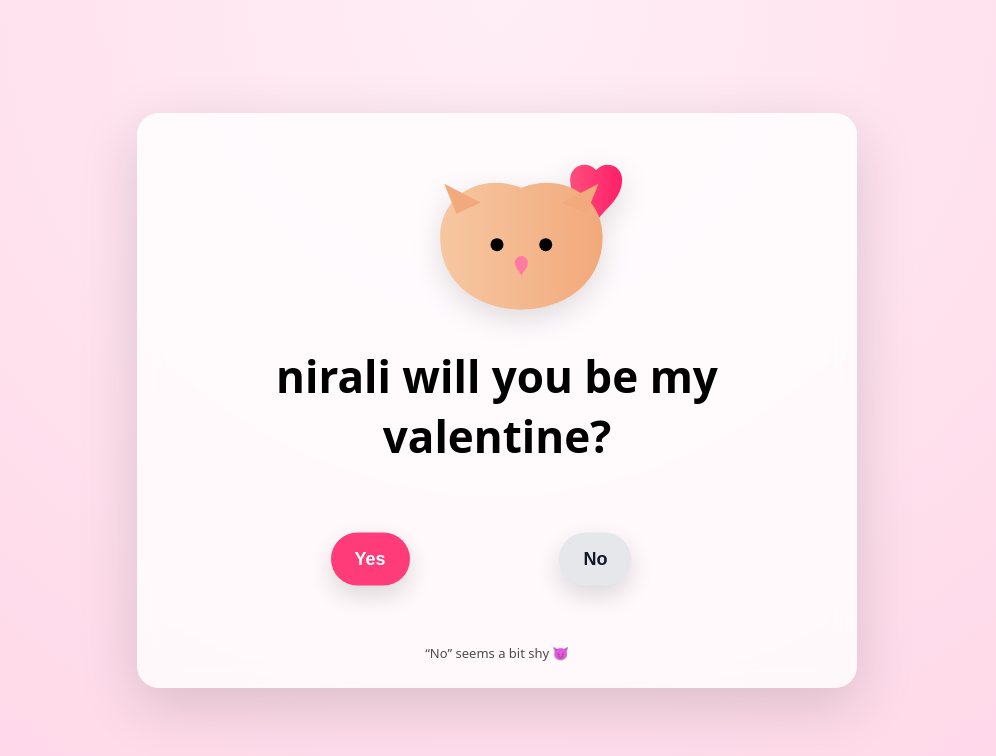
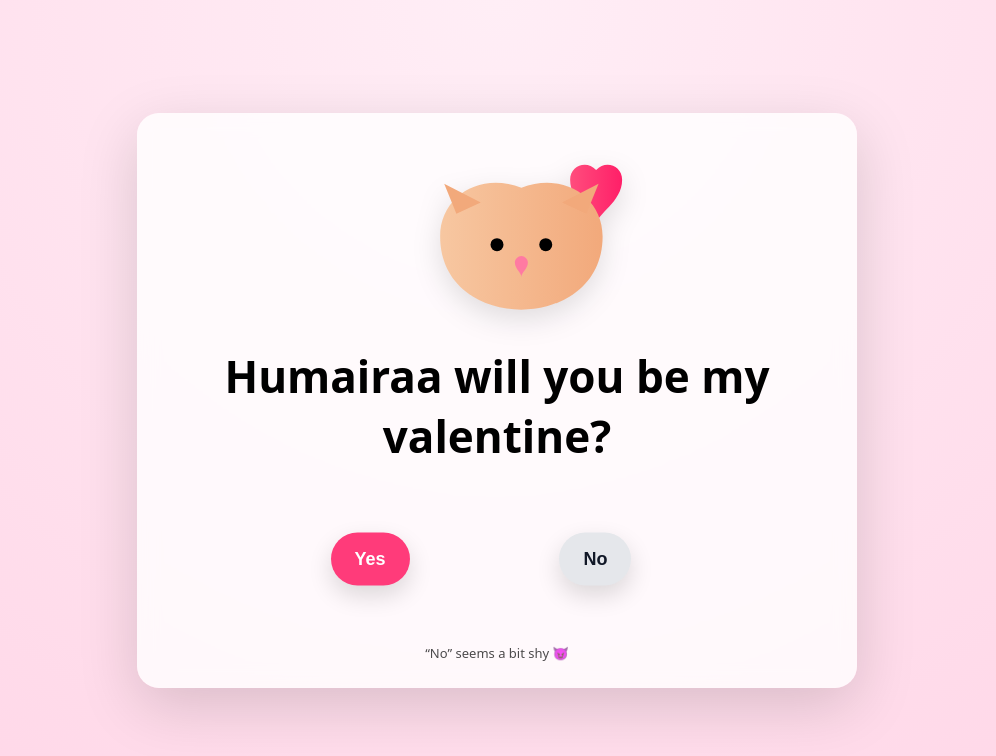
Before and after one commit to saifafridi2007/SV-MAIN, a plain HTML site: page index.html in a window 1280 px wide. Shown: the whole page, without its empty margins (143-1139 px from the left). Drawn offline with nearby package versions, Linux system fonts and the light colour scheme.

Commit message:
Update index.html

```diff
--- a/index.html
+++ b/index.html
@@ -171,7 +171,7 @@
             fill="#ff7aa2"/>
     </svg>
 
-    <h1>nirali will you be my valentine?</h1>
+    <h1>Humairaa will you be my valentine?</h1>
 
     <section class="button-zone" id="zone">
       <button id="yesBtn">Yes</button>
```
